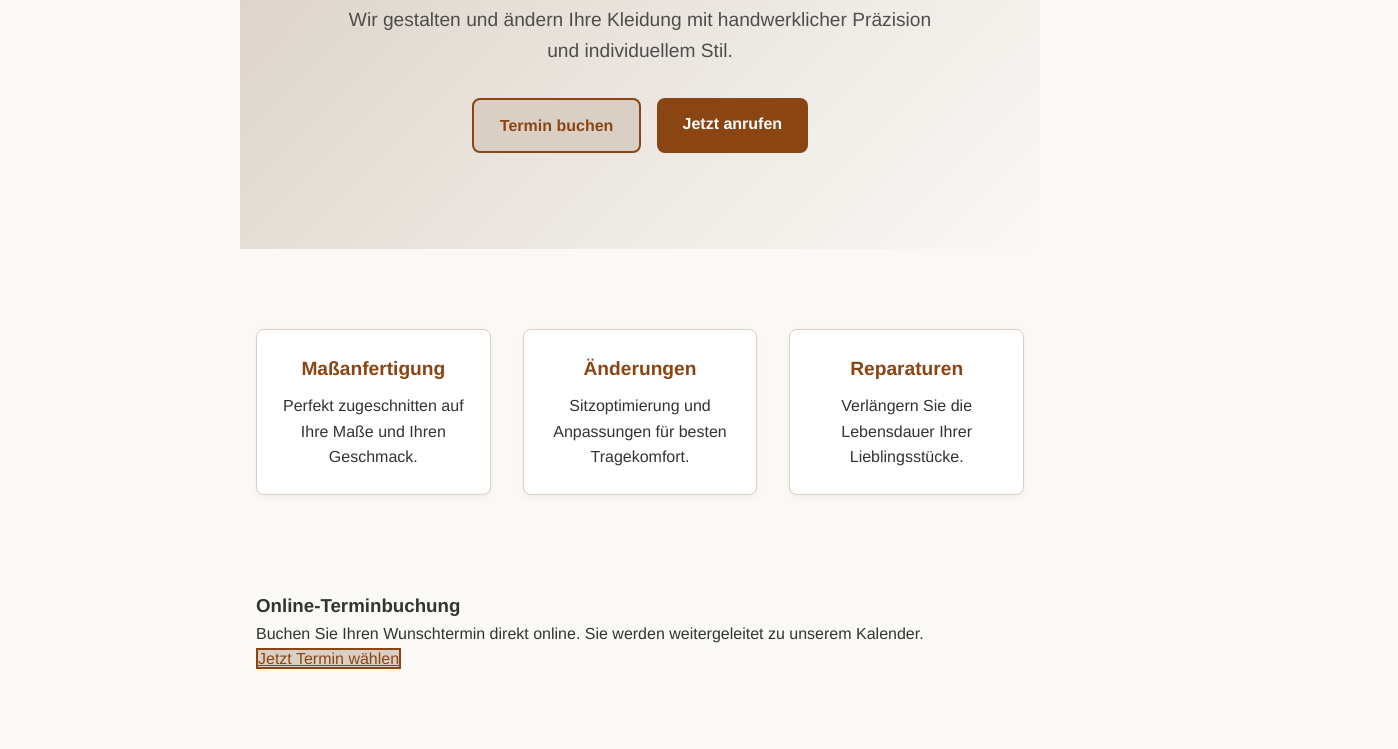
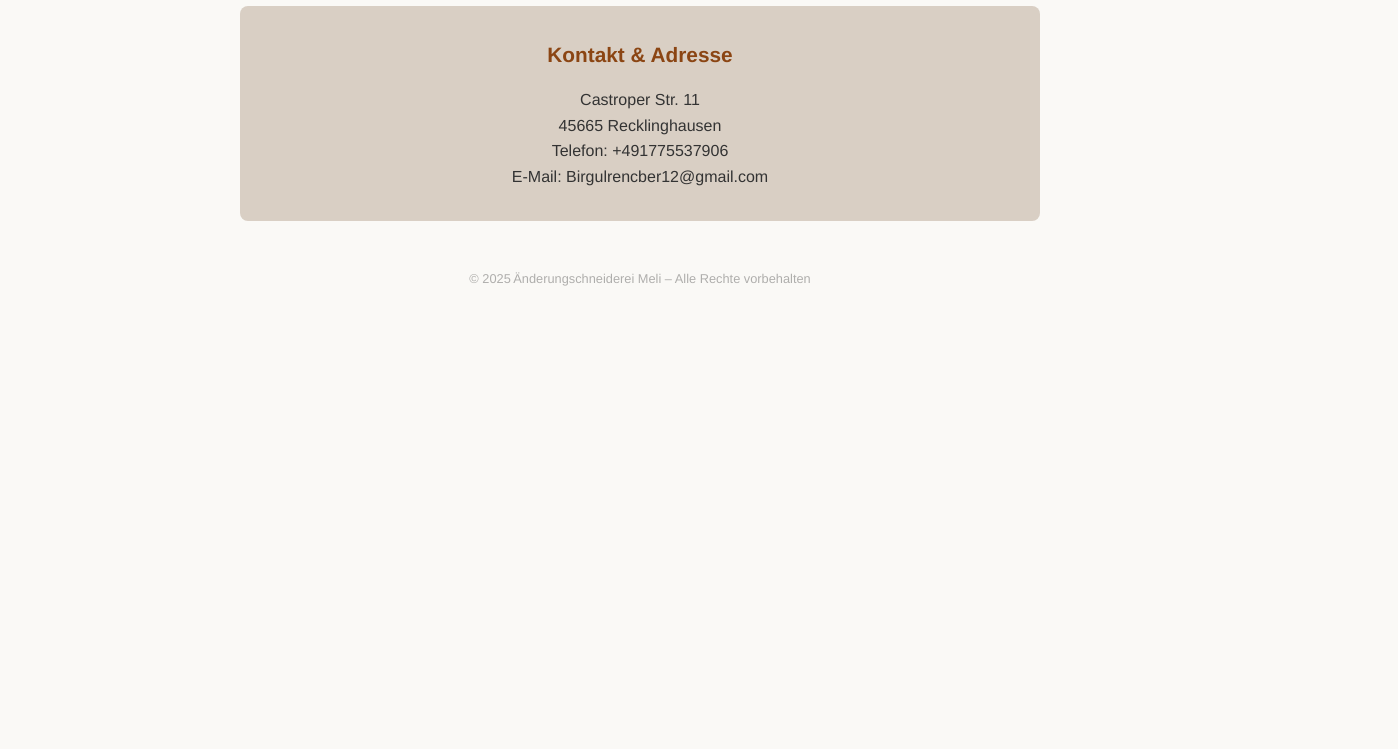
Before and after one commit to CoderwithASpecialemployer/Meli-2.0, a plain HTML site: page index.html in a window 1280 px wide. Shown: the part 1240-1989 px from the top of the page, 1398 px wide, since content can reach past the window. After the commit the page ends 1546 px from the top, so only its background shows below. Drawn offline with Linux system fonts and the light colour scheme; files whose address does not match are found by name.

Commit message:
Update index.html

```diff
--- a/index.html
+++ b/index.html
@@ -165,7 +165,7 @@
 <body data-theme="default">
 
   <header>
-    <!-- Logo links, Titel rechts -->
+    <!-- <img id="logo" src="images/meli_logo.png" alt="Logo Meli"> -->
     <div style="display:flex; align-items:center;">
       <img id="logo" src="images/meli_logo.png" alt="Logo Meli">
       <h1>Änderungschneiderei Meli</h1>
@@ -215,7 +215,7 @@
   <section class="contact">
     <h3>Kontakt &amp; Adresse</h3>
     <p>Castroper Str. 11<br />45665 Recklinghausen</p>
-    <p>Telefon: +49 123 4567890<br />E‑Mail: info@aenderungschneiderei-meli.de</p>
+    <p>Telefon: +491775537906<br />E‑Mail: Birgulrencber12@gmail.com</p>
   </section>
 
   <footer>
```
